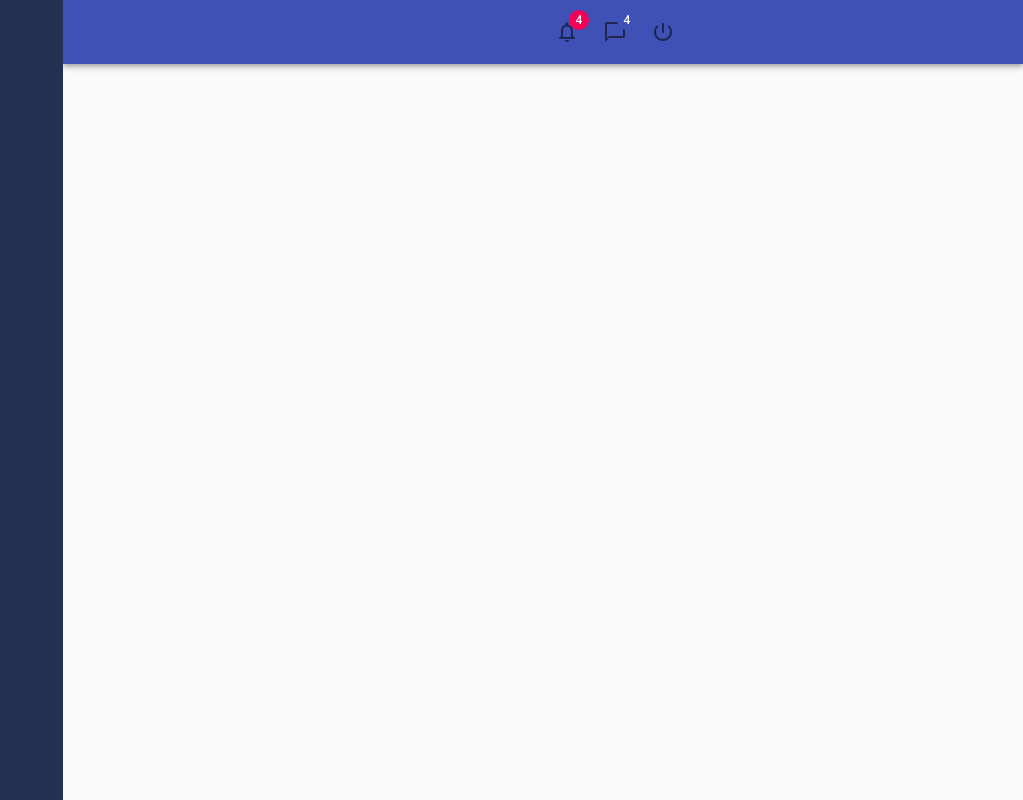
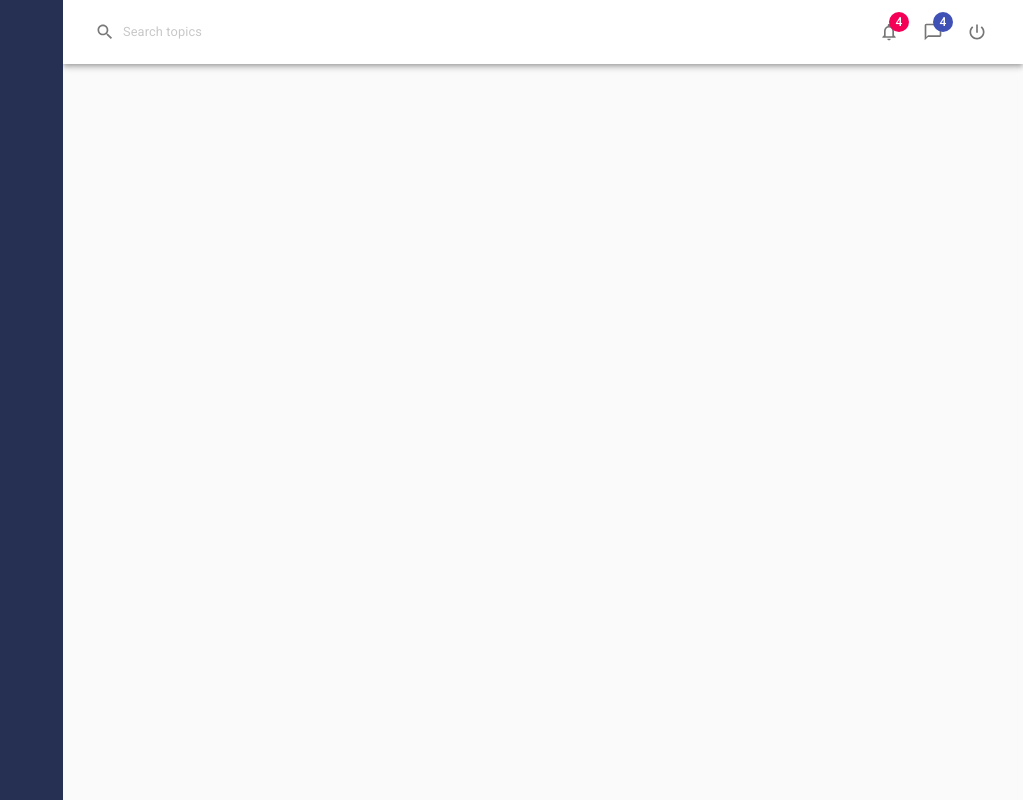
Before and after one commit to daw-maj-pl/mui-crud-app, a React (Create React App) app: page / in a window 1280 px wide. Shown: the whole page, without its empty margins (257-1280 px from the left). Built offline with nearby package versions, Linux system fonts and the light colour scheme.

Commit message:
Add some styles

```diff
--- a/src/components/Header.js
+++ b/src/components/Header.js
@@ -1,37 +1,62 @@
 import {
   AppBar,
-  Badge,
+  Toolbar,
   Grid,
+  InputBase,
   IconButton,
-  InputBase,
-  Toolbar
+  Badge
 } from '@material-ui/core';
+import { makeStyles } from '@material-ui/core/styles';
 import NotificationsNoneIcon from '@material-ui/icons/NotificationsNone';
 import ChatBubbleOutlineIcon from '@material-ui/icons/ChatBubbleOutline';
 import PowerSettingsNewIcon from '@material-ui/icons/PowerSettingsNew';
+import SearchIcon from '@material-ui/icons/Search';
+
+const useStyles = makeStyles(theme => ({
+  root: {
+    backgroundColor: '#fff'
+  },
+  searchInput: {
+    opacity: '0.6',
+    padding: `0px ${theme.spacing(1)}px`,
+    fontSize: '0.8rem',
+    '&:hover': {
+      backgroundColor: '#f2f2f2'
+    },
+    '& .MuiSvgIcon-root': {
+      marginRight: theme.spacing(1)
+    }
+  }
+}));
 
 const Header = () => {
+  const classes = useStyles();
+
   return (
-    <AppBar position="static">
+    <AppBar position="static" className={classes.root}>
       <Toolbar>
-        <Grid container>
-          <Grid item sm={6}>
-            <InputBase />
+        <Grid container alignItems="center">
+          <Grid item>
+            <InputBase
+              placeholder="Search topics"
+              className={classes.searchInput}
+              startAdornment={<SearchIcon fontSize="small" />}
+            />
           </Grid>
           <Grid item sm></Grid>
-          <Grid item sm={6}>
+          <Grid item>
             <IconButton>
               <Badge badgeContent={4} color="secondary">
-                <NotificationsNoneIcon />
+                <NotificationsNoneIcon fontSize="small" />
               </Badge>
             </IconButton>
             <IconButton>
               <Badge badgeContent={4} color="primary">
-                <ChatBubbleOutlineIcon />
+                <ChatBubbleOutlineIcon fontSize="small" />
               </Badge>
             </IconButton>
             <IconButton>
-              <PowerSettingsNewIcon />
+              <PowerSettingsNewIcon fontSize="small" />
             </IconButton>
           </Grid>
         </Grid>
```
